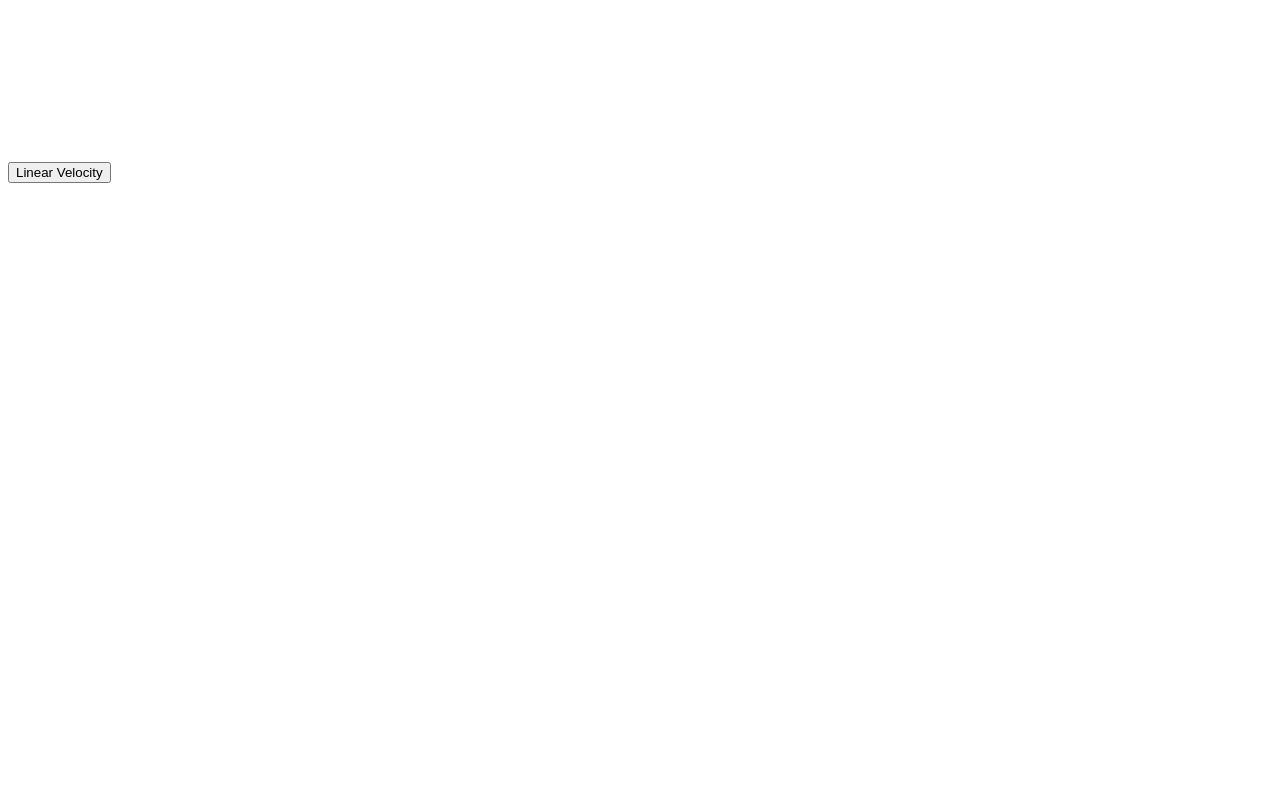
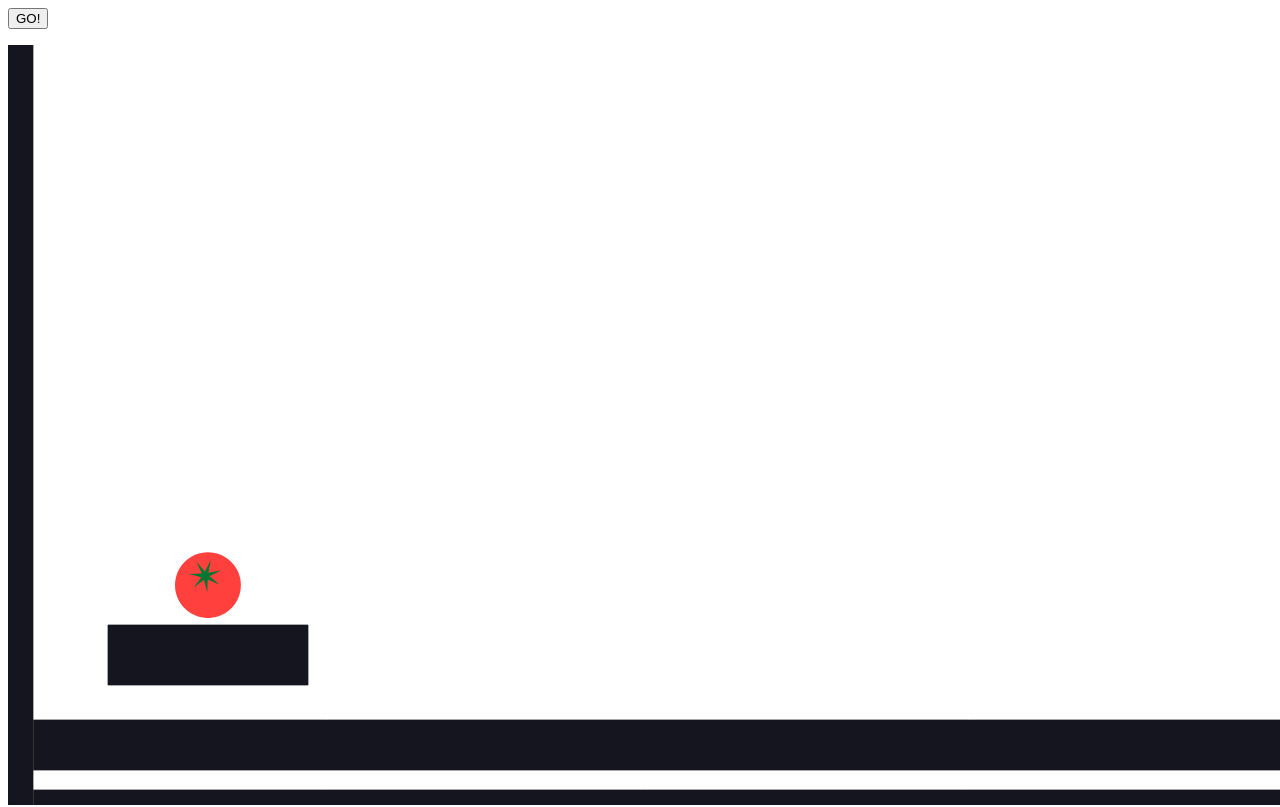
Before and after one commit to anya-pop/GalileoSim, a plain HTML site: page index.html in a window 1280 px wide. Shown: the top 807 px of the page. Drawn offline with Linux system fonts and the light colour scheme.

Commit message:
tomato input

```diff
--- a/index.html
+++ b/index.html
@@ -8,12 +8,11 @@
 </head>
 <body>
     <script src="matter.js"></script>
-    <div>
-        <canvas id="ground"></canvas>
-    </div>
+    <button class="button" id="btn">GO!</button>
+    <p class="text" id="para"></p>
 
-    <button class="linear" id="btn">Linear Velocity</button>
-    <script src="logic.js"></script>
+    <script src="logic.js">
+    </script>
 
 </body>
 </html>
--- a/logic.js
+++ b/logic.js
@@ -3,6 +3,8 @@ var Engine = Matter.Engine,
   World = Matter.World,
   Bodies = Matter.Bodies,
   Body = Matter.Body;
+  Runner = Matter.Runner,
+  Composite = Matter.Composite;
 
 var engine = Engine.create();
 
@@ -19,19 +21,33 @@ var render = Render.create({
 
 
 var bottomWall = Bodies.rectangle(0, window.innerHeight-35, (window.innerWidth)*2, 40, { isStatic: true});
+var ground = Bodies.rectangle(200, 610, 200, 60, { isStatic: true });
+Composite.add(engine.world, [ ground]);
+let boxA = Bodies.rectangle(200, 200, 80, 80, {
+  render: {
+      sprite: {
+          texture:
+          "images/tomato.svg"
+      }
+  }
+  });
+  Composite.add(engine.world, boxA);
 
-var box = Bodies.rectangle(90, 120, 40, 40);
-
-World.add(engine.world, [bottomWall, box]);
+Composite.add(engine.world, [bottomWall]);
+var xAxis = Bodies.rectangle(0, window.innerHeight-100, 10000, 50, { isStatic: true });
+var yAxis = Bodies.rectangle(0, 0, 50, 10000, { isStatic: true });
+Composite.add(engine.world, [xAxis,  yAxis]);
 
 Engine.run(engine);
 
 Render.run(render);
+// create runner
+var runner = Runner.create();
 
 let btn = document.getElementById("btn");
 
 btn.onclick = function() {
 
-     Matter.Body.setVelocity( box, {x: 20, y: -20});
+     Matter.Body.setVelocity( boxA, {x: 20, y: -20});
 
 };
--- a/style.css
+++ b/style.css
@@ -1,7 +1,14 @@
+body {
+
+  margin: 0;
+  display:flex;
+  align-items: center;
+  justify-content: center;
+  background-color: rgb(36, 36, 36);
+}
 body {
   text-align: center;
-    margin: 0;
-    overflow: hidden;
+  margin: 10px;
 }
   #ground {
     display: block;
@@ -12,21 +19,20 @@ body {
     bottom: 0;
     left: 0;
     z-index: 1;
+    position: absolute;
   }
 
-  button {
+.button {
     color: white;
   background: orange;
   border: none;
-    position: fixed;
-    top: 0;
-    left: 20px;
-    padding: 10px;
+  padding: 20px;
   font-weight: 300;
-    font-size: 1.2em;
+  font-size: 2em;
   font-family: 'Lato';
-    margin: 10px;
+  justify-content: center;
   cursor: pointer;
   outline: none;
   z-index: 1;
+  position: absolute;
   }
```
Also changed, not shown: images/tomato.svg (added). Lines whose indentation alone changed are shown as unchanged.
